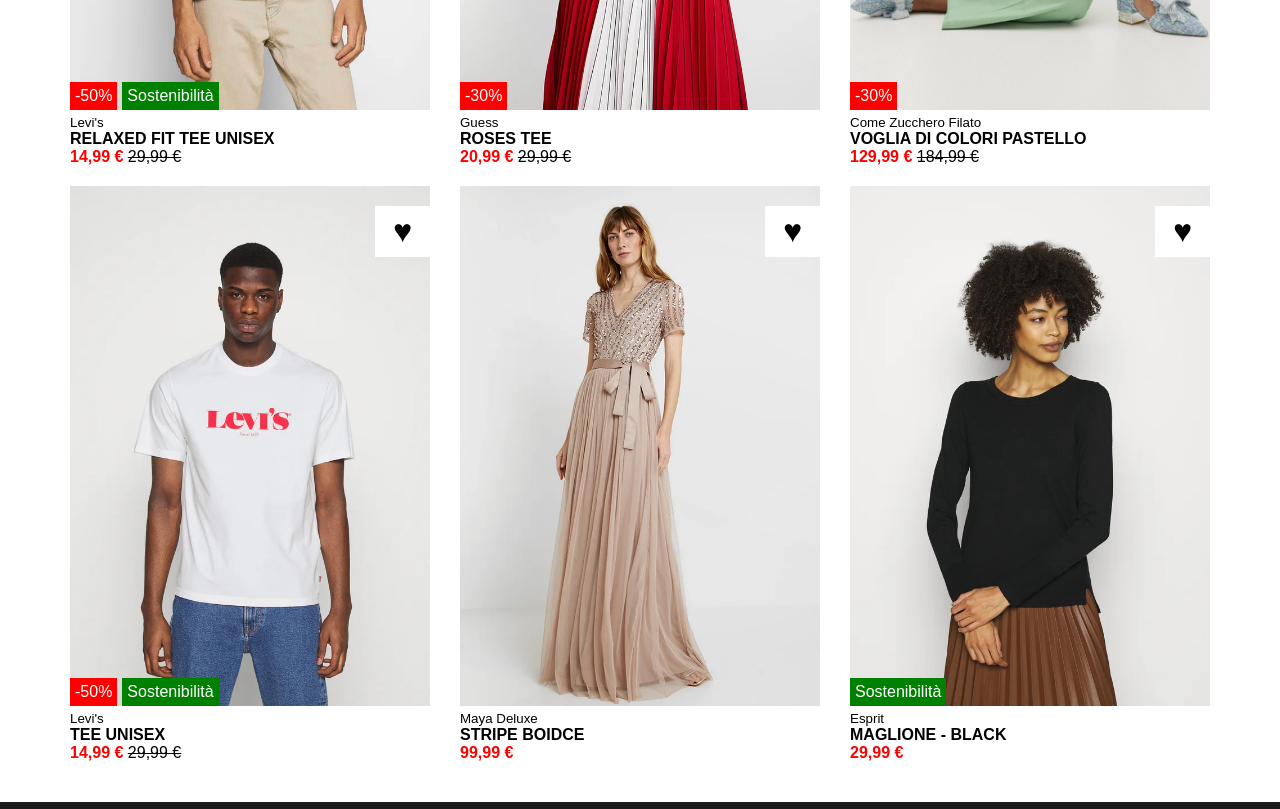
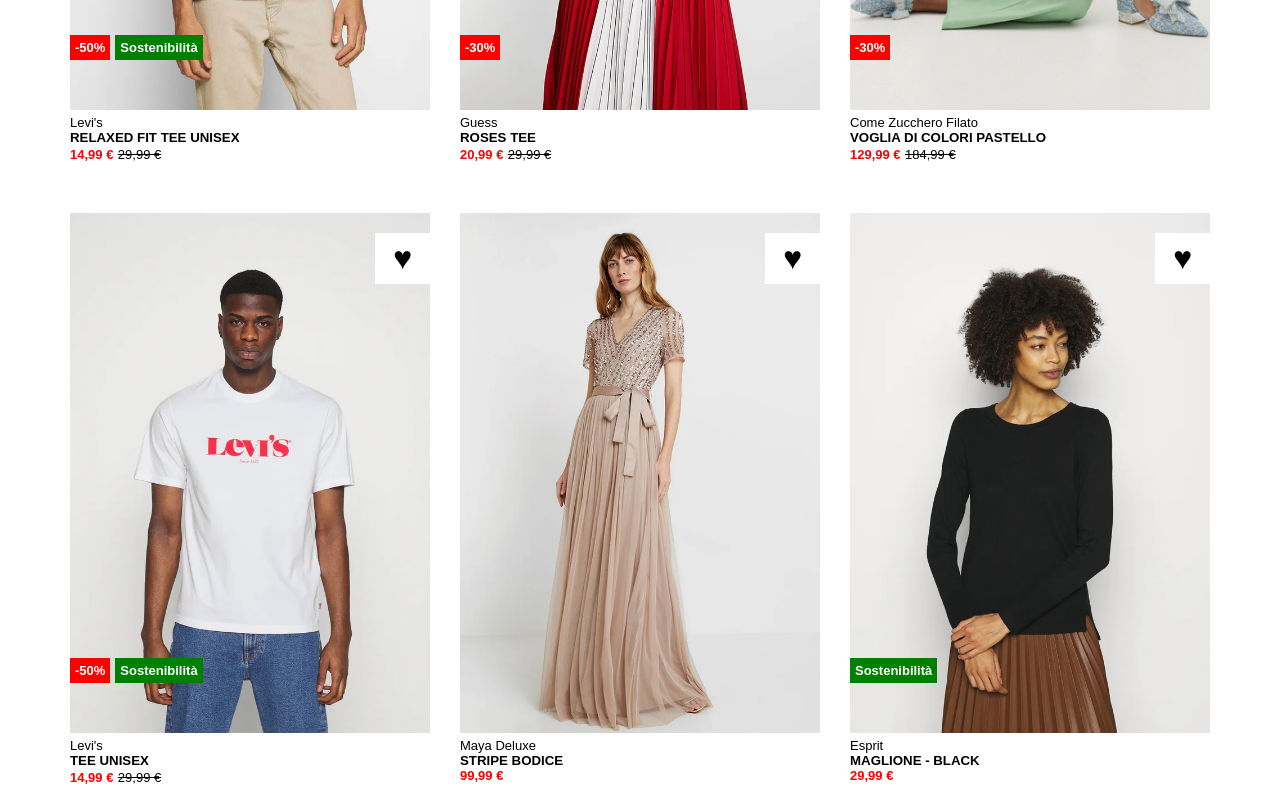
Before and after one commit to lorenzoguerra01/html-css-boolando, a plain HTML site: page index.html in a window 1280 px wide. Shown: the part 530-1339 px from the top of the page. Drawn offline with Linux system fonts and the light colour scheme.

Commit message:
html css edit

```diff
--- a/css/style.css
+++ b/css/style.css
@@ -73,6 +73,7 @@ header img {
 
     width: calc(100% / 3 - 20px);
     cursor: pointer;
+    padding-bottom: 30px;
 }
 
 .card-image {
@@ -88,18 +89,22 @@ body img {
     gap: 5px;
     align-items: center;
     position: absolute;
-    bottom: 0px;
+    bottom: 50px;
     left: 0px;
 }
 
 .discount {
     background-color: var(--color-discount);
     padding: 5px;
+    font-size: small;
+    font-weight: 700;
 }
 
 .sustain {
     background-color: var(--color-sustainability);
     padding: 5px;
+    font-size: small;
+    font-weight: 700;
 }
 
 .hearth {
@@ -127,9 +132,6 @@ body img {
 
 .card:hover .secondary-image {
     display: block;
-}
-.small {
-    font-size: smaller;
 }
 /* footer  */
 footer {
@@ -174,3 +176,7 @@ footer i{
     color: var(--color-discount);
     font-weight: 800;
 }
+
+.red, .small, s{
+    font-size: small;
+}
--- a/index.html
+++ b/index.html
@@ -36,7 +36,7 @@
             <div class="card-image">
                 <img src="img/1.webp" alt="img1" class="main-image">
                 <img src="img/1b.webp" alt="img2" class="secondary-image">
-                <div class="badge d-flex">
+                <div class="badge d-flex small">
                     <div class="discount">-50&percnt;</div>
                     <div class="sustain">Sostenibilità</div>
                 </div>
@@ -44,7 +44,7 @@
             </div>
             <div>
                 <div class="small">Levi's</div>
-                <h4>RELAXED FIT TEE UNISEX</h4>
+                <h5>RELAXED FIT TEE UNISEX</h5>
                 <div><span class="red">14,99 &euro;</span> <s>29,99 &euro;</s></div>
             </div>
         </div>
@@ -57,7 +57,7 @@
             </div>
             <div>
                 <div class="small">Guess</div>
-                <h4>ROSES TEE</h4>
+                <h5>ROSES TEE</h5>
                 <div><span class="red">20,99 &euro;</span> <s>29,99 &euro;</s></div>
             </div>
         </div>
@@ -70,7 +70,7 @@
             </div>
             <div>
                 <div class="small">Come Zucchero Filato</div>
-                <h4>VOGLIA DI COLORI PASTELLO</h4>
+                <h5>VOGLIA DI COLORI PASTELLO</h5>
                 <div><span class="red">129,99 &euro;</span> <s>184,99 &euro;</s></div>
             </div>
         </div>
@@ -86,7 +86,7 @@
             </div>
             <div>
                 <div class="small">Levi's</div>
-                <h4>TEE UNISEX</h4>
+                <h5>TEE UNISEX</h5>
                 <div><span class="red">14,99 &euro;</span> <s>29,99 &euro;</s></div>
             </div>
         </div>
@@ -98,7 +98,7 @@
             </div>
             <div>
                 <div class="small">Maya Deluxe</div>
-                <h4>STRIPE BOIDCE</h4>
+                <h5>STRIPE BODICE</h5>
                 <div class="red">99,99 &euro;</div>
             </div>
         </div>
@@ -111,7 +111,7 @@
             </div>
             <div>
                 <div class="small">Esprit</div>
-                <h4>MAGLIONE - BLACK</h4>
+                <h5>MAGLIONE - BLACK</h5>
                 <div class="red">29,99 &euro;</div>
             </div>
         </div>
@@ -123,7 +123,7 @@
                 <li><a href="#">Informazioni legali</a> <a href="#">Informativa sulla privacy</a> <a href="#">Diritto di recesso</a></li>
             </ul>
             <ul>
-                <li>Trovaci anche su</li>
+                <li><h5>Trovaci anche su</h5></li>
                 <li>
                     <a href="#"><i class="fa-brands fa-square-twitter"></i></a>
                     <a href="#"><i class="fa-brands fa-square-facebook"></i></a>
```
